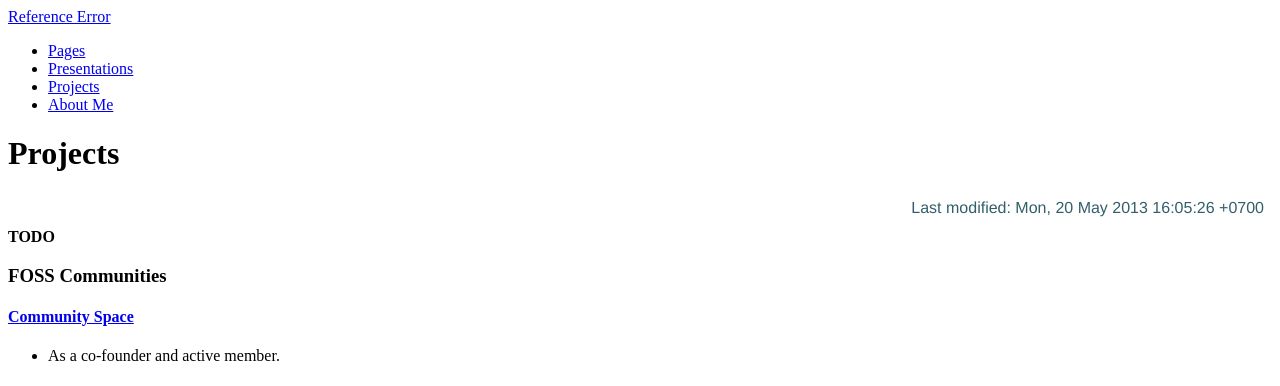
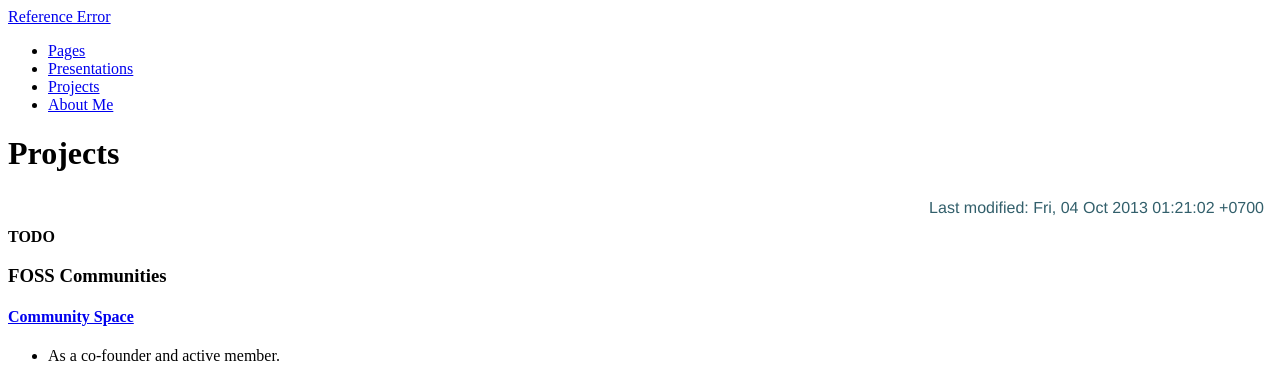
Before and after one commit to cmpitg/cmpitg.github.com, a Jekyll site: the page built from top_projects.md, in a window 1280 px wide. Shown: the top 386 px of the page. Built offline with Jekyll 4.4.1, drawn with Linux system fonts in a browser that asks for light colours; Markdown is read by kramdown in place of the engine named in the settings.

Commit message:
Update project list modified date

```diff
--- a/top_projects.md
+++ b/top_projects.md
@@ -5,7 +5,7 @@ description: Projects that I'm participating in
 group: navigation
 order: 50
 permalink: /projects/
-last_updated: Mon, 20 May 2013 16:05:26 +0700
+last_updated: Fri, 04 Oct 2013 01:21:02 +0700
 ---
 {% include JB/setup %}
 
```
